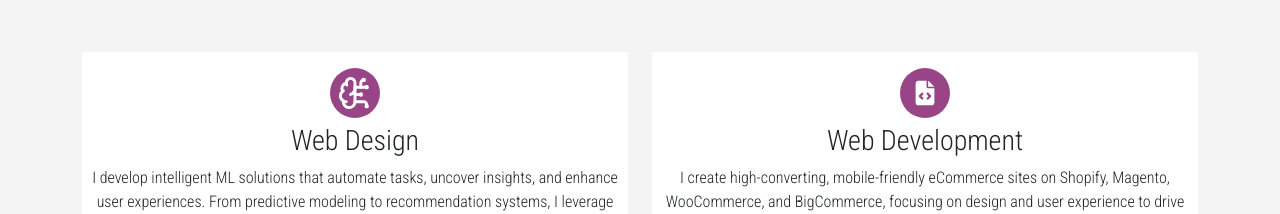
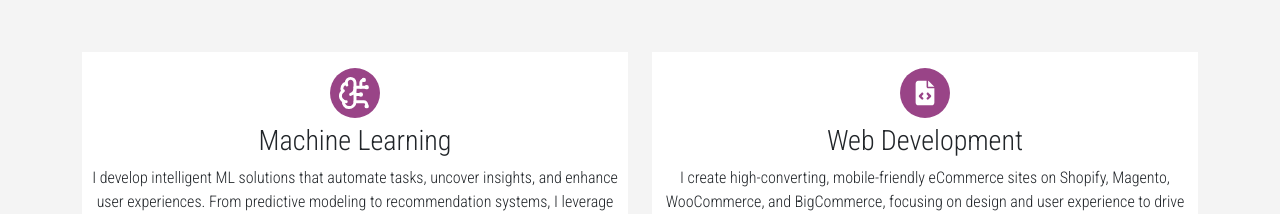
Before and after one commit to AhmadInsight/Cern-portfolio, a React (Vite) app: page /#home in a window 1280 px wide. Shown: the part 1260-1474 px from the top of the page. Built offline with nearby package versions, Linux system fonts and the light colour scheme.

Commit message:
Update Services.tsx

```diff
--- a/src/components/Services.tsx
+++ b/src/components/Services.tsx
@@ -14,7 +14,7 @@
               <div className="circle">
                 <LuBrainCircuit className="icon" size="35" />
               </div>
-              <h3>Web Design</h3>
+              <h3>Machine Learning</h3>
               <p>
                 I develop intelligent ML solutions that automate tasks, uncover
                 insights, and enhance user experiences. From predictive modeling
```
